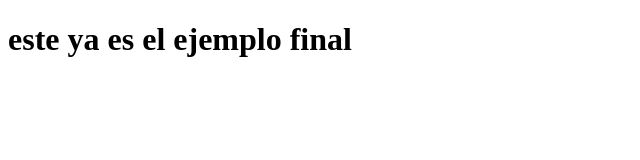
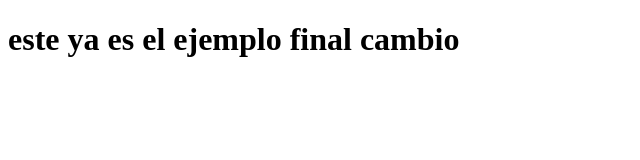
Before and after one commit to snawi/test-repositorio, a plain HTML site: page index.html in a window 1280 px wide. Shown: the whole page, without its empty margins (0-640 px from the left). Drawn offline with Linux system fonts and the light colour scheme.

Commit message:
el ultimo commit

```diff
--- a/index.html
+++ b/index.html
@@ -8,7 +8,7 @@
 </head>
 <body>
     <div>
-        <h1>este ya es el ejemplo final
+        <h1>este ya es el ejemplo final cambio
         </h1>
     </div>
 </body>
```
